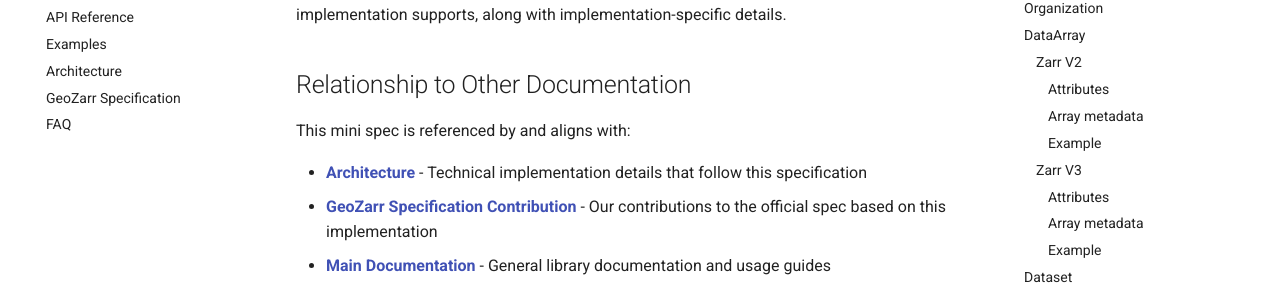
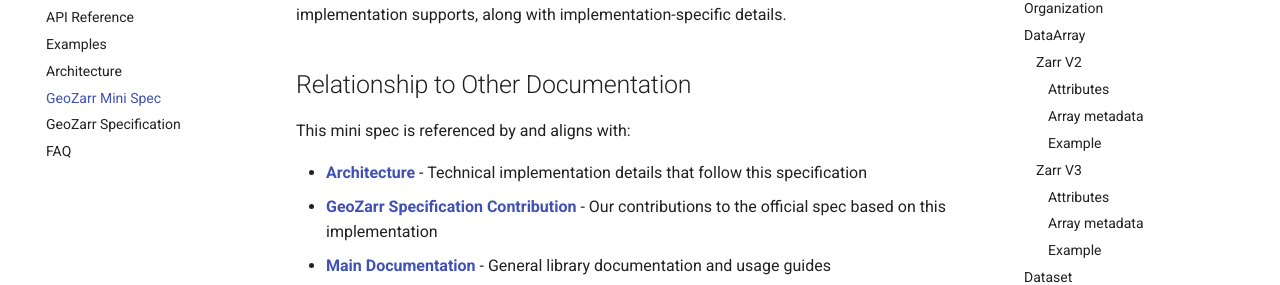
Before and after one commit to d-v-b/data-model, an MkDocs documentation site: the page built from docs/geozarr-minispec.md, in a window 1280 px wide. Shown: the part 229-514 px from the top of the page. Built offline with MkDocs 1.6.1 and Material for MkDocs 9.7.7, drawn with Linux system fonts in a browser that asks for light colours; comment, search, counter and statistics services are not loaded.

Commit message:
Add GeoZarr Mini Spec to navigation in mkdocs configuration

```diff
--- a/mkdocs.yml
+++ b/mkdocs.yml
@@ -66,5 +66,6 @@ nav:
   - API Reference: api-reference.md
   - Examples: examples.md
   - Architecture: architecture.md
+  - GeoZarr Mini Spec: geozarr-minispec.md
   - GeoZarr Specification: geozarr-specification-contribution.md
   - FAQ: faq.md
```
